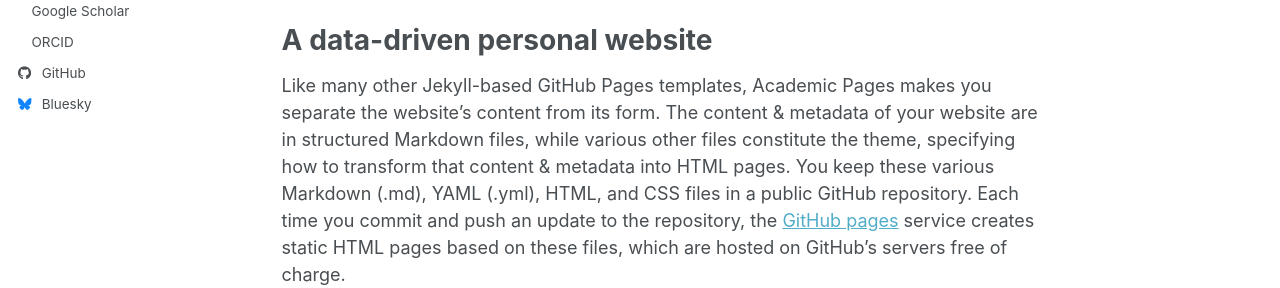
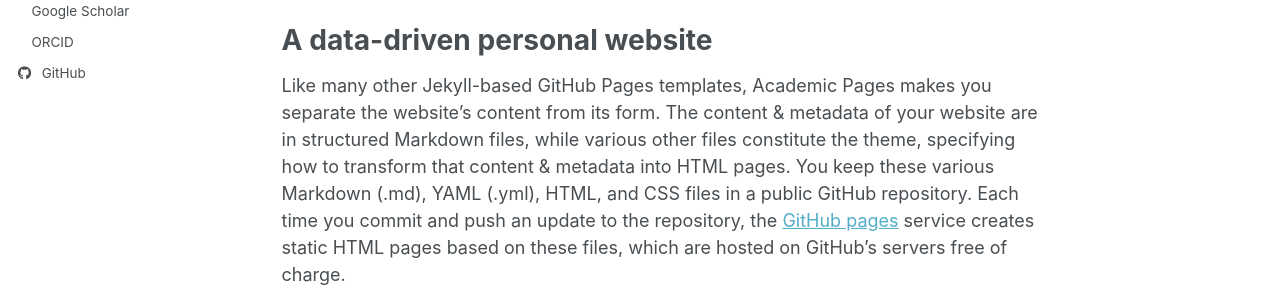
Before and after one commit to Paolomonotonic715/paolomonotonic715.github.io, a Jekyll site: the page built from _pages/about.md, in a window 1280 px wide. Shown: the part 464-752 px from the top of the page. Built offline with Jekyll 4.4.1, drawn with Linux system fonts in a browser that asks for light colours; a style sheet for code colours, icons or effects is not loaded.

Commit message:
Update _config.yml

```diff
--- a/_config.yml
+++ b/_config.yml
@@ -57,7 +57,7 @@
 
   # Social media
   artstation       : # Username
-  bluesky          : "bsky.app" # Replace this with you Bluesky username
+  bluesky          : #"bsky.app" # Replace this with you Bluesky username
   facebook         : # Username
   flickr           : # Username
   foursquare       : # Username
@@ -138,7 +138,7 @@
 
 # Social Sharing
 twitter:
-  username               : &twitter
+  username               : #&twitter
 facebook:
   username               :
   app_id                 :
```
